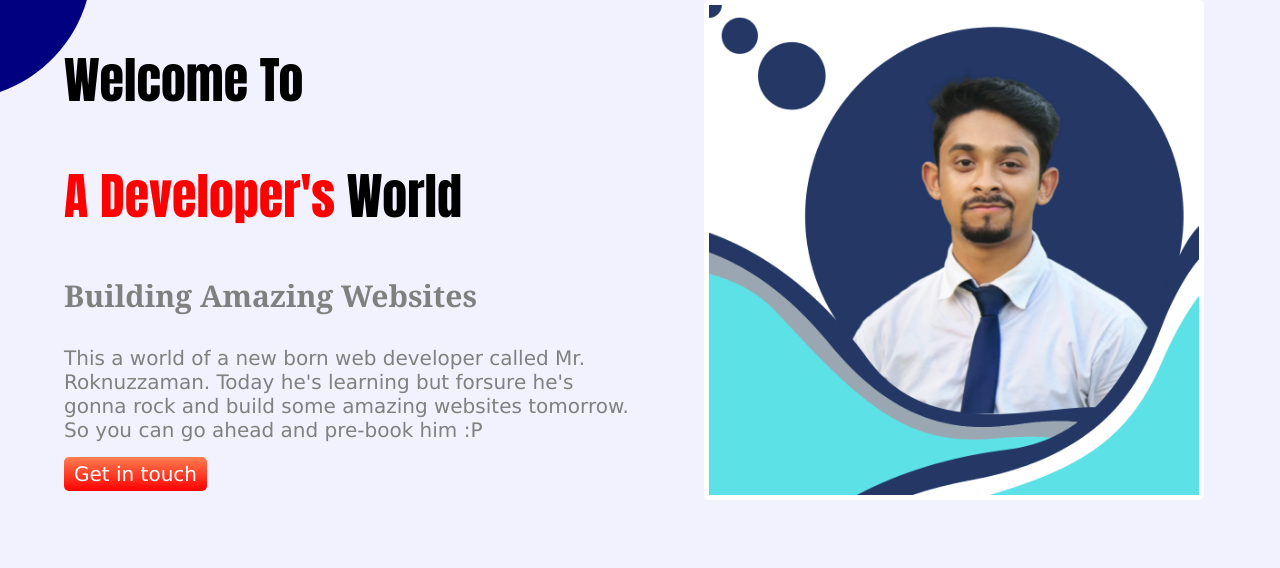
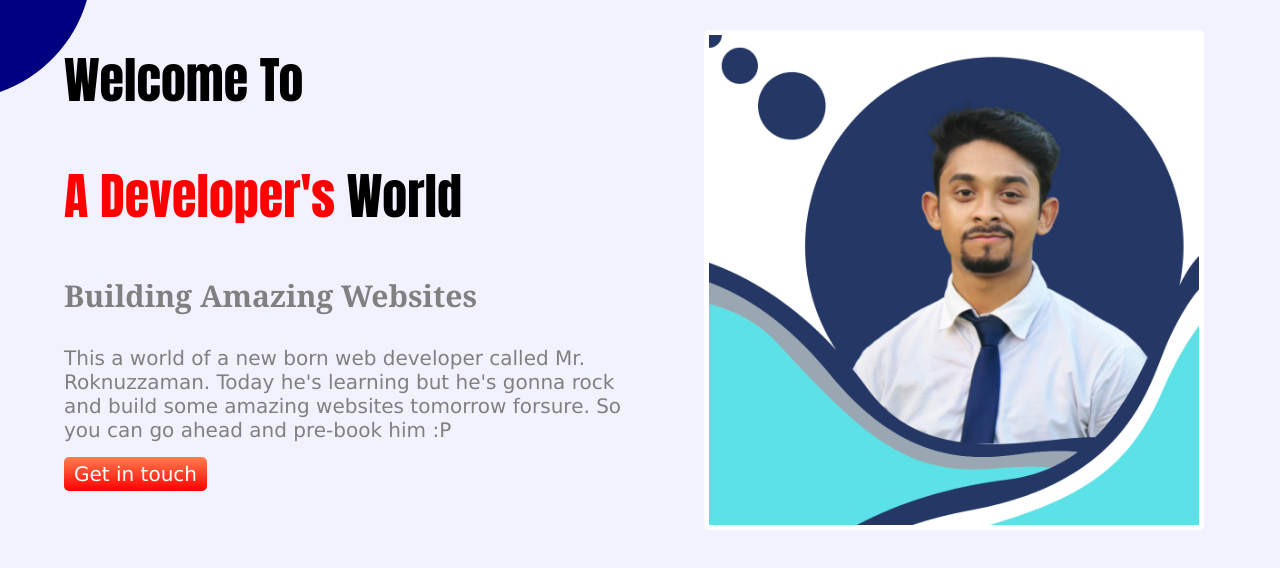
Before and after one commit to rmrokon/Developer-Portfolio, a plain HTML site: page index.html in a window 1280 px wide. Drawn offline with Linux system fonts and the light colour scheme.

Commit message:
added padding on second div(image)

```diff
--- a/index.html
+++ b/index.html
@@ -15,11 +15,12 @@
             <h1>Welcome To</h1>
             <h1><span class="red-color">A Developer's</span> World</h1>
             <h3>Building Amazing Websites</h3>
-            <p>This a world of a new born web developer called Mr. Roknuzzaman. Today he's learning but forsure he's
-                gonna rock and build some amazing websites tomorrow. So you can go ahead and pre-book him :P </p>
+            <p>This a world of a new born web developer called Mr. Roknuzzaman. Today he's learning but he's
+                gonna rock and build some amazing websites tomorrow forsure. So you can go ahead and pre-book him :P
+            </p>
             <a target="_blank" href="#">Get in touch</a>
         </div>
-        <div class="half-width">
+        <div id="second-div" class="half-width">
             <img src="photo 1.png" alt="">
         </div>
     </section>
--- a/style.css
+++ b/style.css
@@ -49,3 +49,7 @@ body{
     color: white;
     border-radius: 5px;
 }
+
+#second-div{
+    padding-top: 30px;
+}
```
